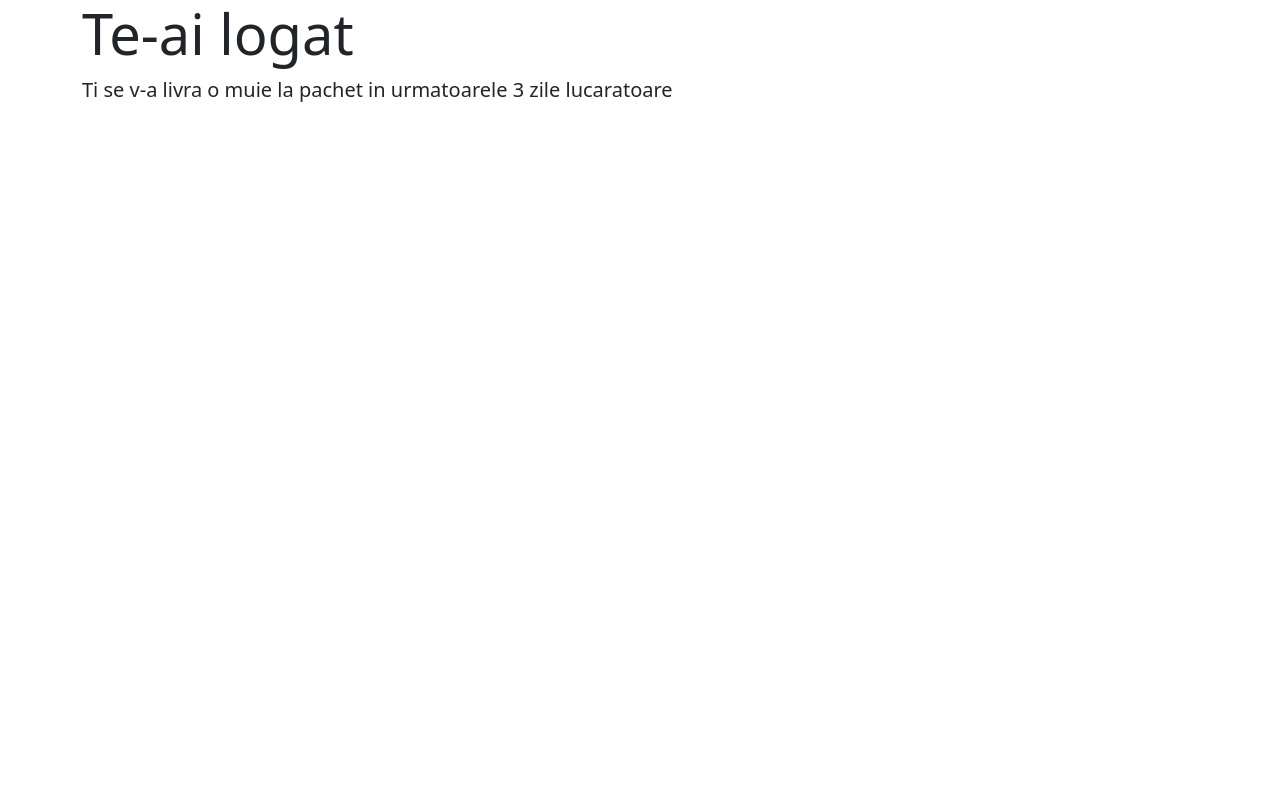
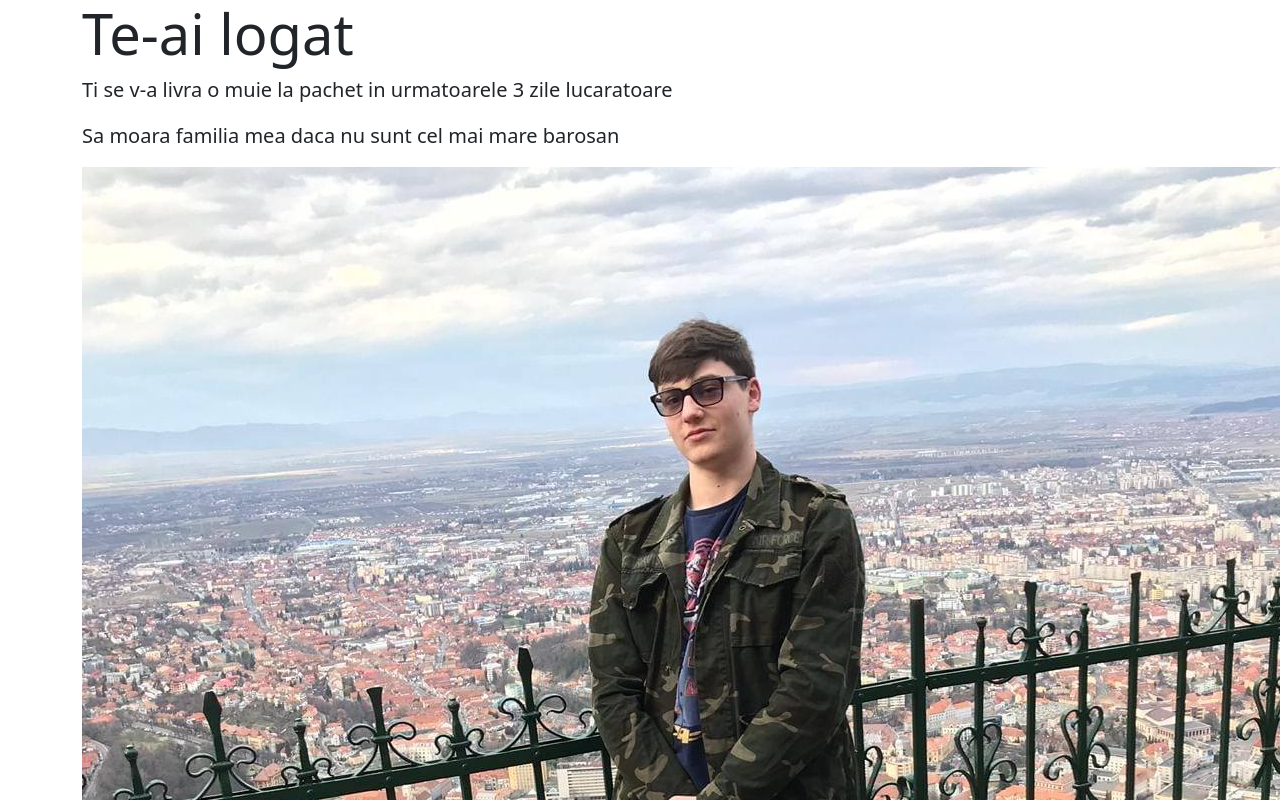
Before and after one commit to ennkaos/Login-System-Node-Js, a website: page succes.html in a window 1280 px wide. Shown: the top 800 px of the page. Drawn offline with nearby package versions, Linux system fonts and the light colour scheme.

Commit message:
Version3

```diff
--- a/succes.html
+++ b/succes.html
@@ -15,6 +15,8 @@
         <div class="container">
             <h1 class="display-4">Te-ai logat</h1>
             <p class="lead">Ti se v-a livra o muie la pachet in urmatoarele 3 zile lucaratoare</p>
+            <p class="lead">Sa moara familia mea daca nu sunt cel mai mare barosan</p>
+            <img src="images/bomba.jpg" alt="">
         </div>
 
     </div>
```
Also changed, not shown: signup.html (+1 -1 lines), public/images/bomba.jpg (added).
